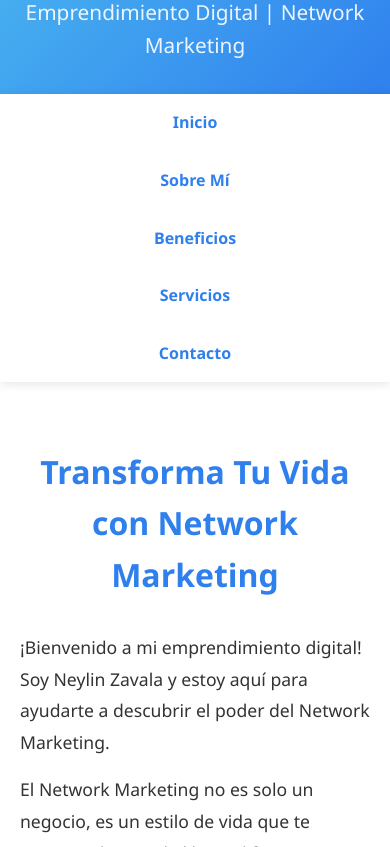
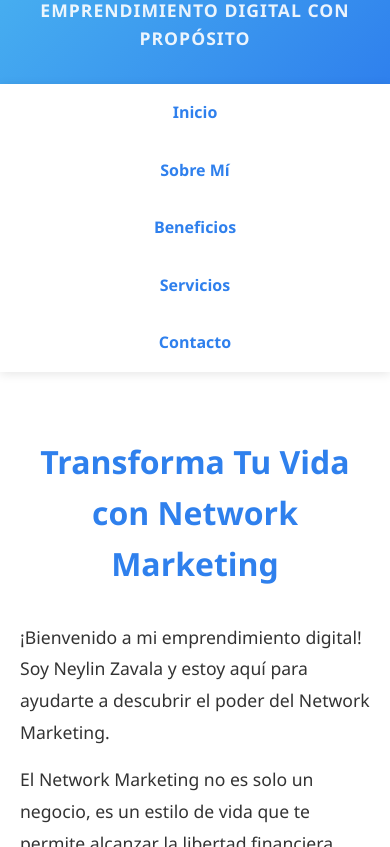
Before and after one commit to neylinveronicazavalaperozo-bot/network-marketing, a plain HTML site: page index.html in a window 390 px wide. Shown: the part 319-1166 px from the top of the page. Drawn offline with Linux system fonts and the light colour scheme.

Commit message:
Actualizar nombre a Emprendimiento Digital con Propósito

```diff
--- a/index.html
+++ b/index.html
@@ -3,7 +3,7 @@
 <head>
     <meta charset="UTF-8">
     <meta name="viewport" content="width=device-width, initial-scale=1.0">
-    <title>Neylin Zavala - Network Marketing</title>
+    <title>Neylin Zavala - Emprendimiento Digital con Propósito</title>
     <style>
         * {
             margin: 0;
@@ -48,6 +48,8 @@
         .subtitle {
             font-size: 1.3rem;
             opacity: 0.9;
+            font-weight: 600;
+            letter-spacing: 1px;
         }
 
         nav {
@@ -255,6 +257,10 @@
                 font-size: 2rem;
             }
 
+            .subtitle {
+                font-size: 1.1rem;
+            }
+
             .about-content {
                 grid-template-columns: 1fr;
             }
@@ -274,7 +280,7 @@
         <div class="header-content">
             <img src="https://client-uploads.nyc3.digitaloceanspaces.com/images/f60f50d0-22c2-47f4-b20d-377e1b6ee39c/2025-11-05T03-51-46-780Z-827dbd8b.jpg" alt="Neylin Zavala" class="profile-img">
             <h1>Neylin Zavala</h1>
-            <p class="subtitle">Emprendimiento Digital | Network Marketing</p>
+            <p class="subtitle">EMPRENDIMIENTO DIGITAL CON PROPÓSITO</p>
         </div>
     </header>
 
@@ -399,7 +405,7 @@
     </section>
 
     <footer>
-        <p>&copy; 2025 Neylin Zavala - Network Marketing. Todos los derechos reservados.</p>
+        <p>&copy; 2025 Neylin Zavala - Emprendimiento Digital con Propósito. Todos los derechos reservados.</p>
         <p style="margin-top: 1rem; opacity: 0.8;">Transformando vidas a través del emprendimiento digital</p>
     </footer>
 </body>
```
